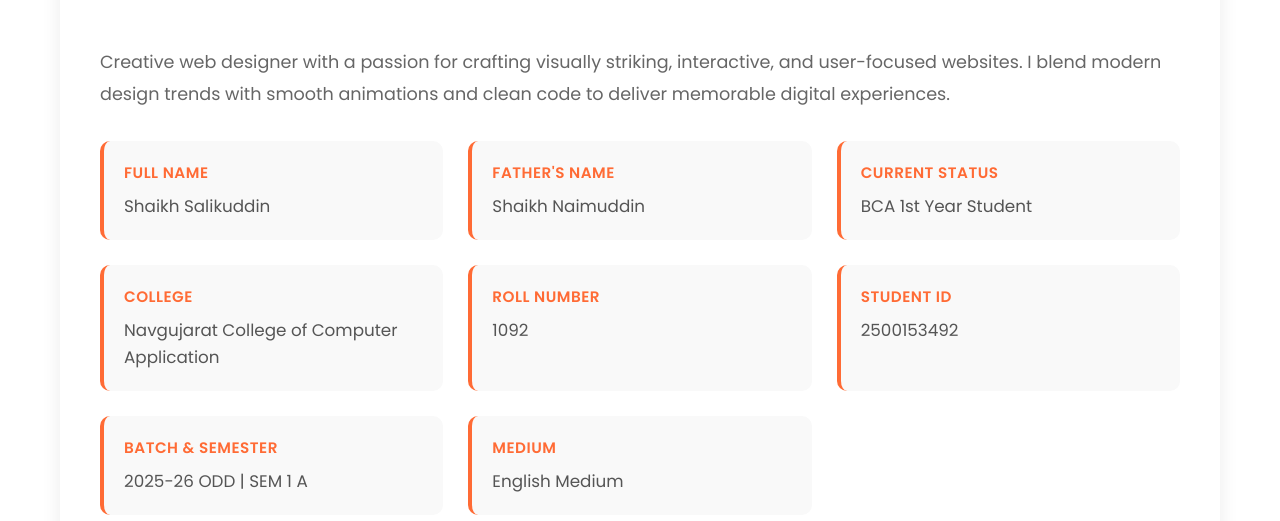
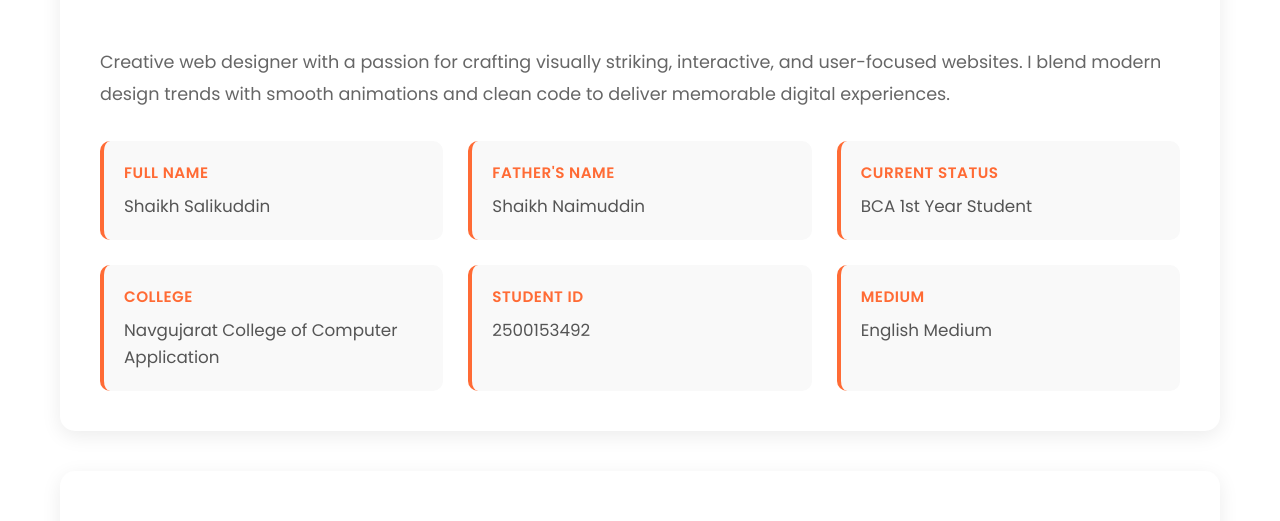
Before and after one commit to salikweber0/Professional-Protfolio, a plain HTML site: page index.html in a window 1280 px wide. Shown: the part 417-938 px from the top of the page. Drawn offline with Linux system fonts and the light colour scheme; a script that the page names is missing.

Commit message:
Prof. Portfolio

```diff
--- a/index.html
+++ b/index.html
@@ -552,16 +552,8 @@
                     <div class="info-value">Navgujarat College of Computer Application</div>
                 </div>
                 <div class="info-card">
-                    <div class="info-label">Roll Number</div>
-                    <div class="info-value">1092</div>
-                </div>
-                <div class="info-card">
                     <div class="info-label">Student ID</div>
                     <div class="info-value">2500153492</div>
-                </div>
-                <div class="info-card">
-                    <div class="info-label">Batch & Semester</div>
-                    <div class="info-value">2025-26 ODD | SEM 1 A</div>
                 </div>
                 <div class="info-card">
                     <div class="info-label">Medium</div>
```
